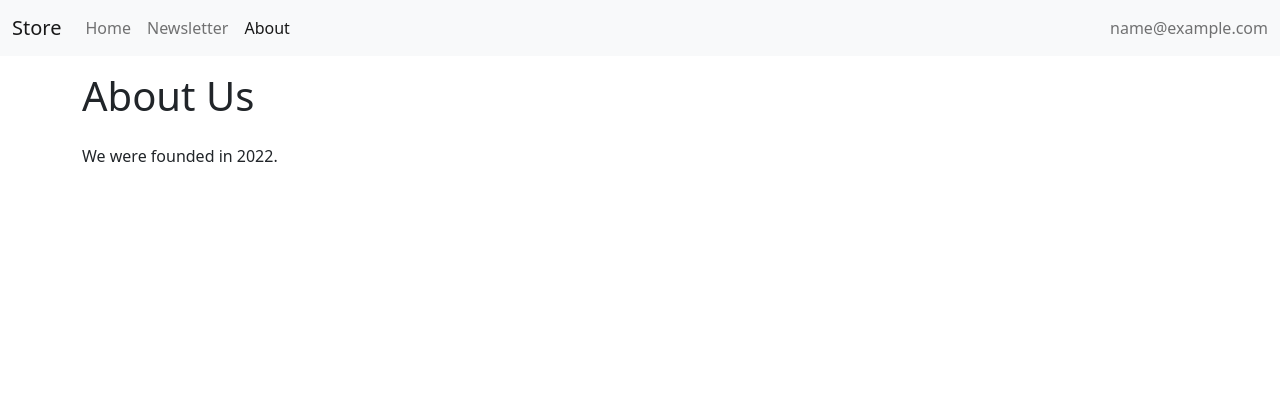
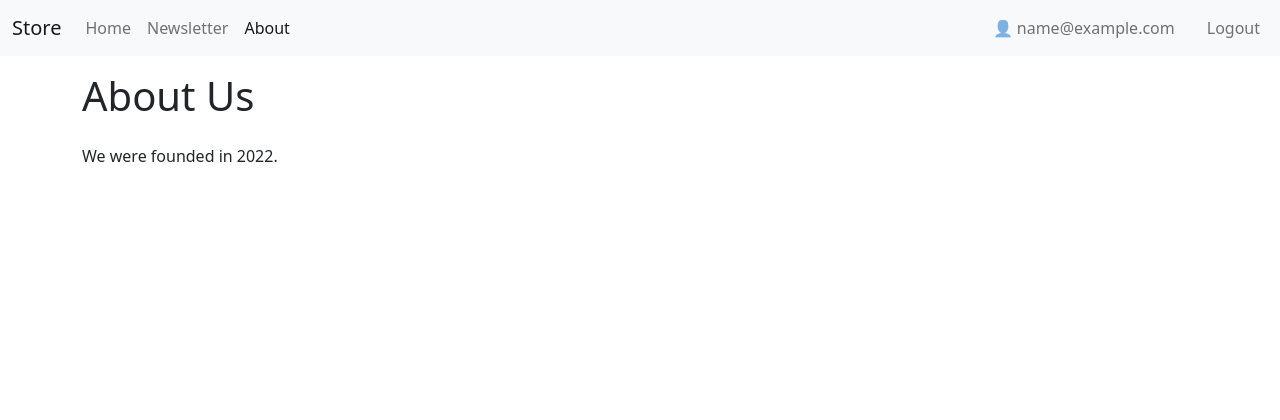
Before and after one commit to jeremy886/django-course-project, a Django app: page /about/ in a window 1280 px wide. Shown: the top 420 px of the page. Run offline with Django 4.2, Linux system fonts and the light colour scheme; the visitor is signed in with stand-in values (Sample User, id 1).

Commit message:
Add login and logout links to navigation bar

```diff
--- a/templates/_navbar.html
+++ b/templates/_navbar.html
@@ -18,8 +18,15 @@
             </ul>
             <ul class="navbar-nav ms-auto">
                 {% if user.is_authenticated %}
+                <li class="navbar-text me-4">👤 {{ user.email }}</li>
+                {% endif %}
+                {% if user.is_authenticated %}
                 <li class="nav-item">
-                    <span class="navbar-text">{{ user.email }}</span>
+                    <a class="nav-link" href="/logout/">Logout</a>
+                </li>
+                {% else %}
+                <li class="nav-item">
+                    <a class="nav-link" href="/login/">Login</a>
                 </li>
                 {% endif %}
             </ul>
```
